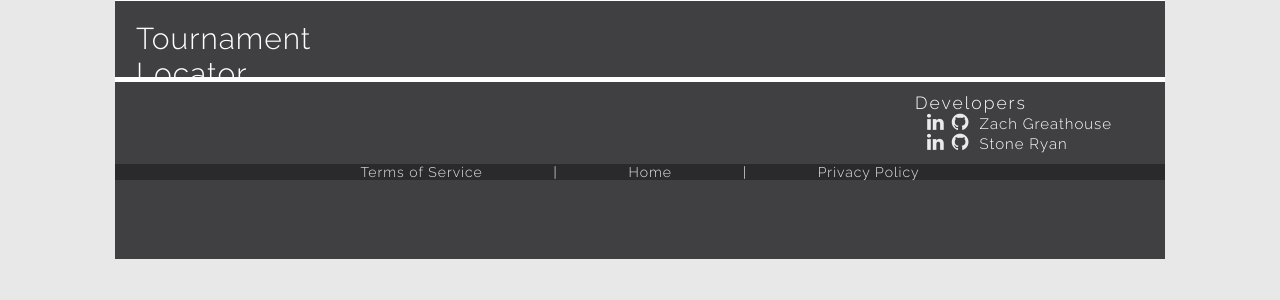
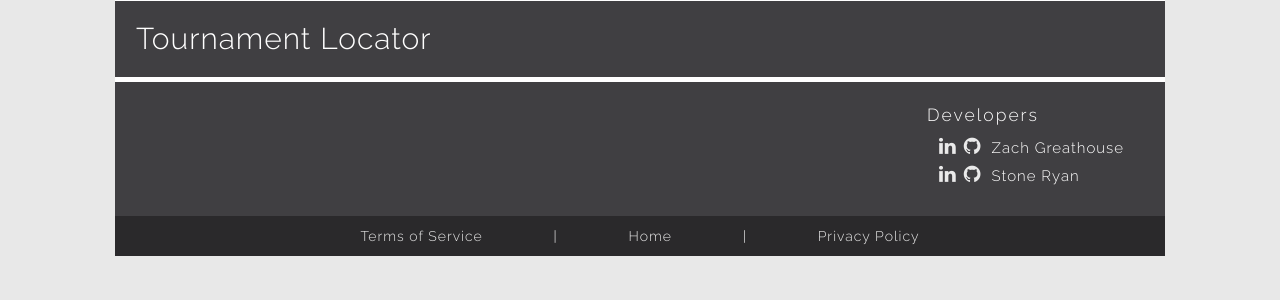
Before and after one commit to zgreathouse/TournamentLocator, a React (Create React App) app in the folder frontend/: page / in a window 1280 px wide. Shown: the top 300 px of the page. Built offline with nearby package versions, Linux system fonts and the light colour scheme; no server answers.

Commit message:
minor style fixes to header and footer components

```diff
--- a/frontend/src/actions/commentActions.js
+++ b/frontend/src/actions/commentActions.js
@@ -1,5 +1,6 @@
 import axios from 'axios';
 
+//action types
 export const FETCH_COMMENT  = 'FETCH_COMMENT';
 export const FETCH_COMMENTS  = 'FETCH_COMMENTS';
 export const DELETE_COMMENT  = 'DELETE_COMMENT';
@@ -24,6 +25,7 @@ export const createComment = (postID, value) => async dispatch => {
   });
 };
 
+//action which deletes a specific comment in the database
 export const deleteComment = (postID, commentID) => async dispatch => {
   await axios.delete(`/api/${postID}/${commentID}`);
 
--- a/frontend/src/actions/postActions.js
+++ b/frontend/src/actions/postActions.js
@@ -1,5 +1,6 @@
 import axios from 'axios';
 
+//action types
 export const FETCH_POST  = 'FETCH_POST';
 export const FETCH_POSTS = 'FETCH_POSTS';
 export const CREATE_POST = 'CREATE_POST';
--- a/frontend/src/actions/tournamentActions.js
+++ b/frontend/src/actions/tournamentActions.js
@@ -1,7 +1,7 @@
 import axios from 'axios';
 import { convertToDatabaseWritable } from '../util/helperFunctions';
 
-//constants
+//action types
 export const FETCH_TOURNAMENTS  = 'FETCH_TOURNAMENTS';
 export const FETCH_TOURNAMENT   = 'FETCH_TOURNAMENT';
 export const CREATE_TOURNAMENT  = 'CREATE_TOURNAMENT';
--- a/frontend/src/actions/userActions.js
+++ b/frontend/src/actions/userActions.js
@@ -1,7 +1,7 @@
 import axios from 'axios';
 import { convertToDatabaseWritable } from '../util/helperFunctions';
 
-//constants
+//action types
 export const FETCH_USER = 'FETCH_USER';
 export const UPDATE_USER = 'UPDATE_USER';
 export const DELETE_USER = 'DELETE_USER';
--- a/frontend/src/css/style.css
+++ b/frontend/src/css/style.css
@@ -161,7 +161,7 @@ header {
 }
 
 .main-logo {
-  width: 30%;
+  width: 35%;
   margin: 0;
   padding: 2%;
   text-decoration: none;
@@ -797,18 +797,22 @@ footer {
   color: #fff;
   display: inline-block;
   width: 100%;
-  height: 177px;
+  height: 174px;
 }
 
 .main-logo-big {
   /* Big logo styling here */
 }
 
-.social-links { font-size: 75%; }
+.social-links {
+  padding: 12px;
+  font-size: 75%;
+}
 
 .social-links h3 {
   margin-right: 80px;
   letter-spacing: 2px;
+  padding-bottom: 12px;
 }
 
 .social-links a { margin-left: 7px; }
@@ -818,6 +822,7 @@ footer {
 .social-links p {
   margin-left: 5px;
   letter-spacing: 1px;
+  padding-bottom: 8px;
 }
 
 .fa-linkedin,
@@ -832,7 +837,11 @@ footer {
 
 .fa-github:hover { color: #4078c0; }
 
-.legal-nav-container { background-color: #2a292b; }
+.legal-nav-container {
+  display: flex;
+  height: 40px;
+  background-color: #2a292b;
+}
 
 .legal-nav {
   font-size: 70%;
```
